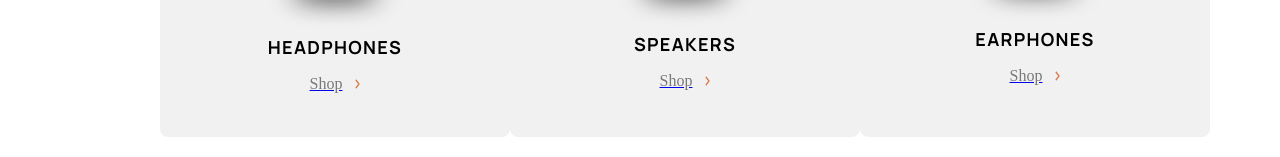
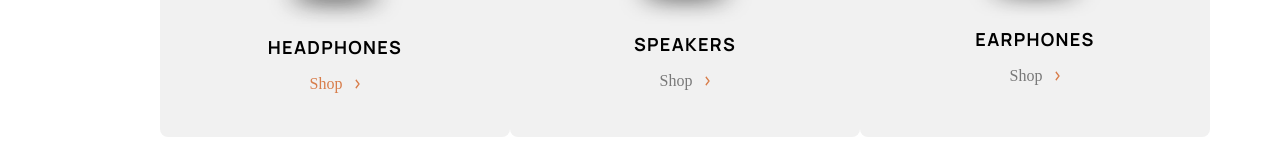
Before and after one commit to oscvrhrr/ecommerce-store, a React (Vite) app: page /earphones in a window 1280 px wide. In both pictures the pointer is over the element 335 px from the left and 1312 px from the top of the page. Shown: the part 1229-1386 px from the top of the page. Built offline with nearby package versions, Linux system fonts and the light colour scheme.

Commit message:
active styles added to links and buttons

```diff
--- a/src/components/product.jsx
+++ b/src/components/product.jsx
@@ -1,6 +1,6 @@
 /* eslint-disable react/prop-types */
 import { Link } from "react-router-dom"
-
+import '../sass/product-section.scss'
 
 function Product({name,img,path}) {
     const arrow = '../../audio-store-assets/shared/desktop/icon-arrow-right.svg'
--- a/src/sass/button.scss
+++ b/src/sass/button.scss
@@ -20,6 +20,9 @@ button {
     color: white;
     border: none;
 }
+.secondary-button:hover {
+    background-color: $secondaryHover;
+}
 
 .transparent-button {
     background-color: transparent;
@@ -27,3 +30,7 @@ button {
     border: 1px solid black;
 
 }
+.transparent-button:hover {
+    background-color: $thirdHover;
+    color: white;
+}
--- a/src/sass/navbar.scss
+++ b/src/sass/navbar.scss
@@ -76,8 +76,12 @@
     text-transform: uppercase;
     line-height: 25px;
     letter-spacing: 2px;
+    color: white;
+  }
+  .link:hover {
+    color: $primaryColor;
+  }
 
-  }
 
 
 }
--- a/src/sass/product-section.scss
+++ b/src/sass/product-section.scss
@@ -36,6 +36,8 @@ section {
             line-height: $headSixLineHeight;
             margin-bottom: 1rem;
         }
+        a {
+            text-decoration: none;
             p {
                 color: hsla(0, 0%, 0%, 0.5);
                 img {
@@ -44,7 +46,12 @@ section {
                     margin-left: .8125rem;
                 }
             }
+            p:hover {
+                color: $primaryColor;
             }
+        }
+    }
+
 }
 
 
--- a/src/sass/variables.scss
+++ b/src/sass/variables.scss
@@ -51,4 +51,5 @@ $thirdColor: #F1F1F1;
 $fourthColor: #FAFAFA;
 
 $primaryHover: #FBAF85;
-$secondaryHover: #000000;
+$secondaryHover: #4C4C4C;
+$thirdHover: #000;
```
Lines whose indentation alone changed are shown as unchanged.
